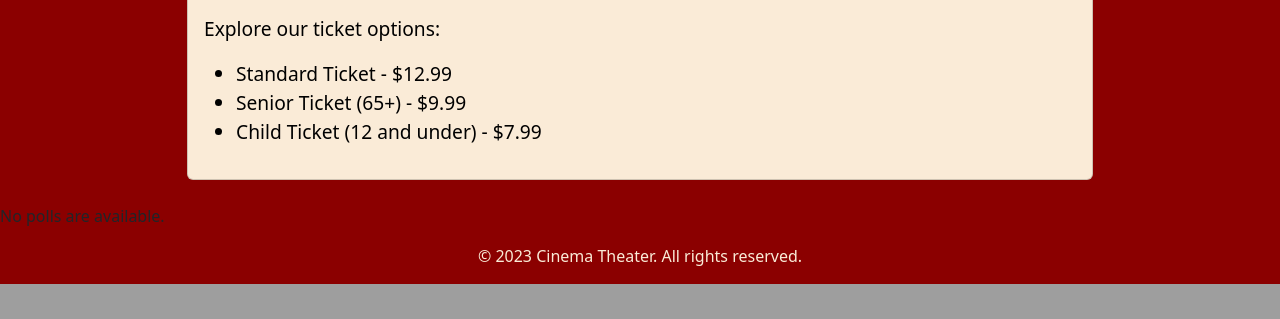
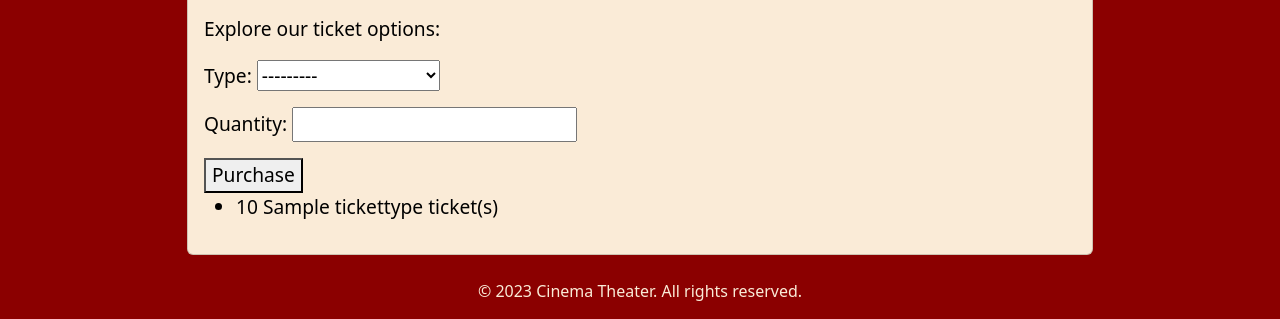
Before and after one commit to kiraashley24/miniproject4KS, a Django app: page /tickets/ in a window 1280 px wide. Shown: the part 870-1189 px from the top of the page. Before the commit the page ends 1154 px from the top, so only its background shows below. Run offline with Django 4.2, Linux system fonts and the light colour scheme; tables that the repository leaves empty hold one stand-in row (values such as "Sample post").

Commit message:
Added admin ticketing system form

```diff
--- /dev/null
+++ b/polls/forms.py
@@ -0,0 +1,7 @@
+from django import forms
+from .models import Ticket
+
+class TicketForm(forms.ModelForm):
+    class Meta:
+        model = Ticket
+        fields = ['type', 'quantity']
--- a/polls/models.py
+++ b/polls/models.py
@@ -25,3 +25,16 @@ class Choice(models.Model):
 
     def __str__(self):
         return self.choice_text
+
+class TicketType(models.Model):
+    type_name = models.CharField(max_length=100, unique=True)
+
+    def __str__(self):
+        return self.type_name
+
+class Ticket(models.Model):
+    type = models.ForeignKey(TicketType, on_delete=models.CASCADE)
+    quantity = models.IntegerField()
+
+    def __str__(self):
+        return f"{self.quantity} {self.type} ticket(s)"
--- a/polls/templates/polls/tickets.html
+++ b/polls/templates/polls/tickets.html
@@ -1,3 +1,5 @@
+<!-- tickets.html -->
+
 {% extends 'base.html' %}
 
 {% load static %}
@@ -12,9 +14,14 @@
                         <img src="{% static 'polls/images/tickets.png' %}" class="card-img-top" alt="tickets">
                         <div class="card-body" style="font-size: 1.2rem;">
                             <p>Explore our ticket options:</p>
+                            <form method="post" action="{% url 'tickets' %}">
+                                {% csrf_token %}
+                                {{ form.as_p }}
+                                <button type="submit">Purchase</button>
+                            </form>
                             <ul>
                                 {% for ticket in ticket_data %}
-                                    <li>{{ ticket.type }} - ${{ ticket.price }}</li>
+                                    <li>{{ ticket.quantity }} {{ ticket.type }} ticket(s)</li>
                                 {% endfor %}
                             </ul>
                         </div>
@@ -23,16 +30,4 @@
             </div>
         </div>
     </div>
-
-
-    {% if latest_question_list %}
-        <ul>
-            {% for question in latest_question_list %}
-                <li><a href="{% url 'polls:detail' question.id %}">{{ question.question_text }}</a></li>
-            {% endfor %}
-        </ul>
-    {% else %}
-        <p>No polls are available.</p>
-
-    {% endif %}
 {% endblock %}
--- a/polls/views.py
+++ b/polls/views.py
@@ -5,6 +5,8 @@ from django.views import generic
 from django.utils import timezone
 from django.contrib.auth.forms import UserCreationForm
 from django.contrib.auth import login
+from .models import TicketType, Ticket
+from .forms import TicketForm
 
 from .models import Choice, Question
 
@@ -85,14 +87,16 @@ def menu(request):
     return render(request, 'polls/menu.html', {'menu_data': menu_data})
 
 def tickets(request):
-    # Add logic to retrieve actual ticket data from your database
-    ticket_data = [
-        {"type": "Standard Ticket", "price": 12.99},
-        {"type": "Senior Ticket (65+)", "price": 9.99},
-        {"type": "Child Ticket (12 and under)", "price": 7.99},
-    ]
+    if request.method == 'POST':
+        form = TicketForm(request.POST)
+        if form.is_valid():
+            form.save()
+    else:
+        form = TicketForm()
 
-    return render(request, 'polls/tickets.html', {'ticket_data': ticket_data})
+    ticket_data = Ticket.objects.all()
+
+    return render(request, 'polls/tickets.html', {'form': form, 'ticket_data': ticket_data})
 
 def contact(request):
     return render(request, "polls/contact.html")
```
Also changed, not shown: polls/admin.py (+3 -17 lines).
